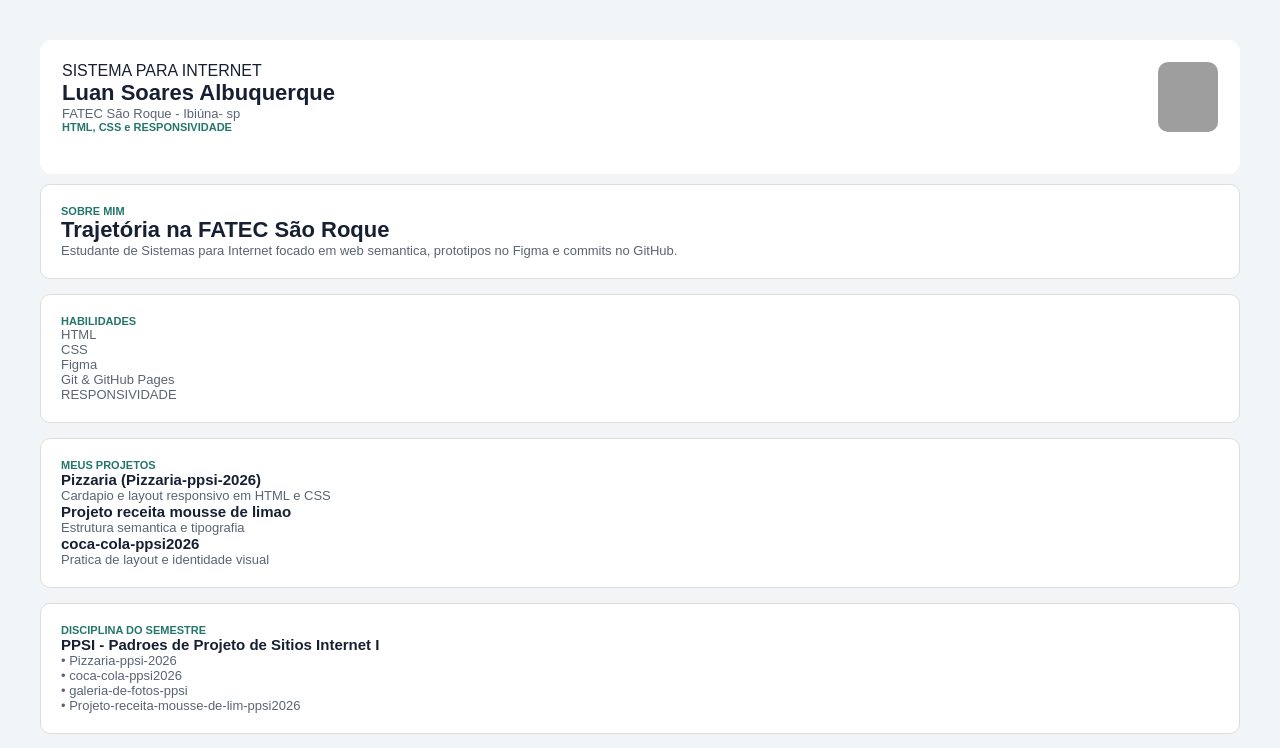
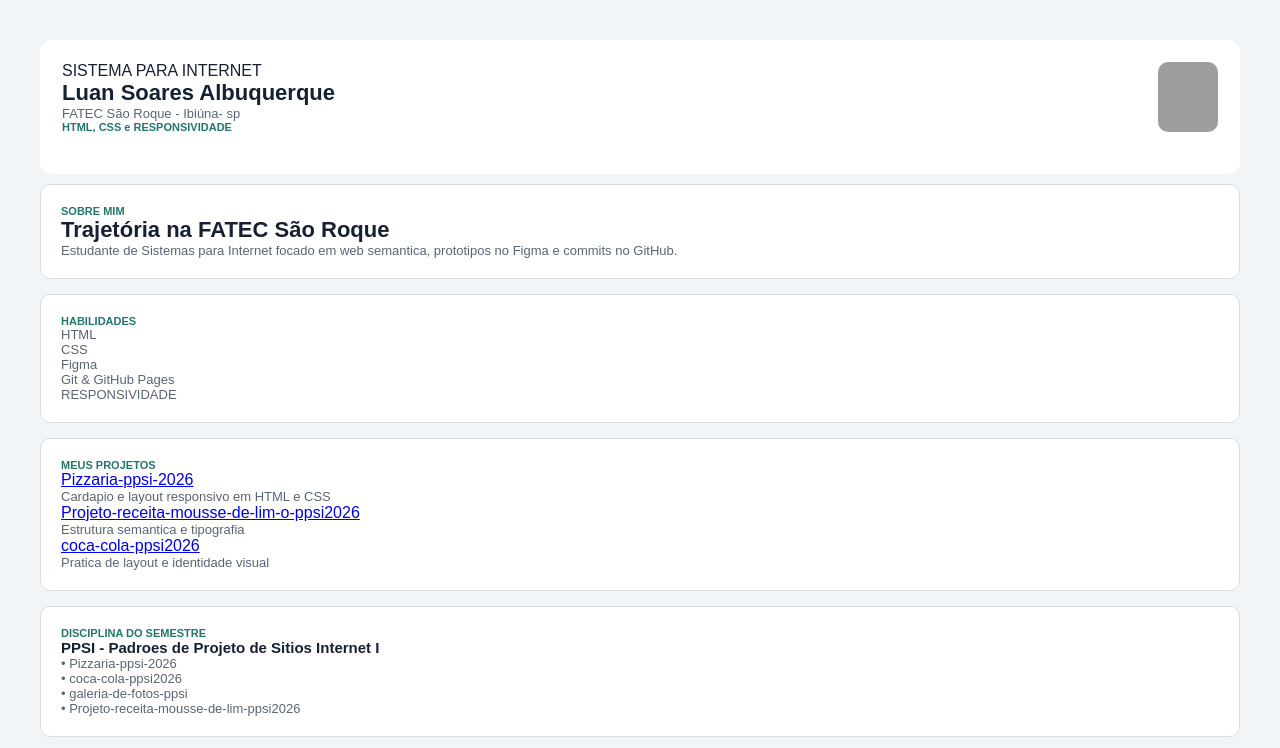
Before and after one commit to LuanSoares662/Portifolio-ppsi2026, a plain HTML site: page index.html in a window 1280 px wide. Shown: the top 748 px of the page. Drawn offline with Linux system fonts and the light colour scheme; grey boxes are pictures that could not be loaded.

Commit message:
link dos projetos

```diff
--- a/index.html
+++ b/index.html
@@ -39,13 +39,13 @@
     <div class="caixa">
         <h4>MEUS PROJETOS</h4>
 
-        <h3>Pizzaria (Pizzaria-ppsi-2026)</h3>
+        <a href="https://luansoares662.github.io/Pizzaria-ppsi-2026/"> Pizzaria-ppsi-2026 </a>
         <p>Cardapio e layout responsivo em HTML e CSS</p>
 
-        <h3>Projeto receita mousse de limao</h3>
+        <a href="https://luansoares662.github.io/Projeto-receita-mousse-de-lim-o-ppsi2026/"> Projeto-receita-mousse-de-lim-o-ppsi2026 </a>
         <p>Estrutura semantica e tipografia</p>
 
-        <h3>coca-cola-ppsi2026</h3>
+         <a href="https://github.com/LuanSoares662/coca-cola-ppsi2026"> coca-cola-ppsi2026 </a>
         <p>Pratica de layout e identidade visual</p>
     </div>
 
```
